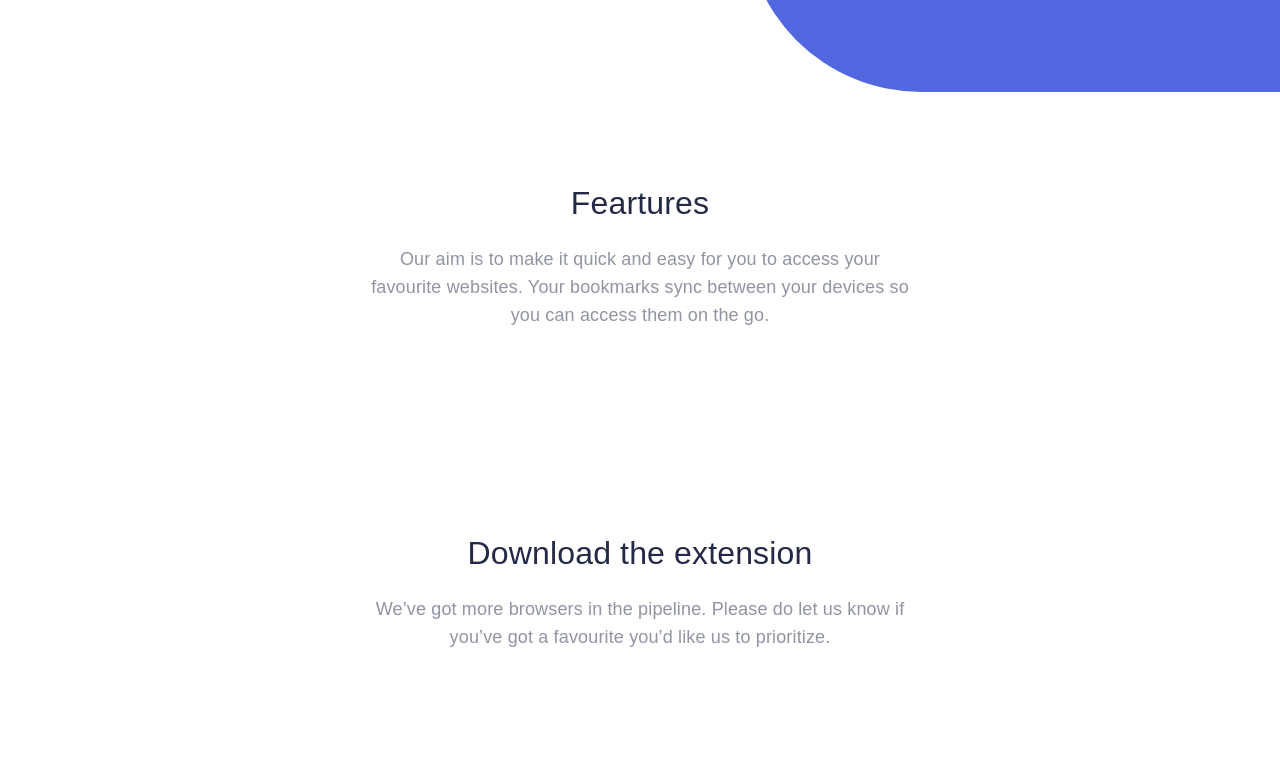
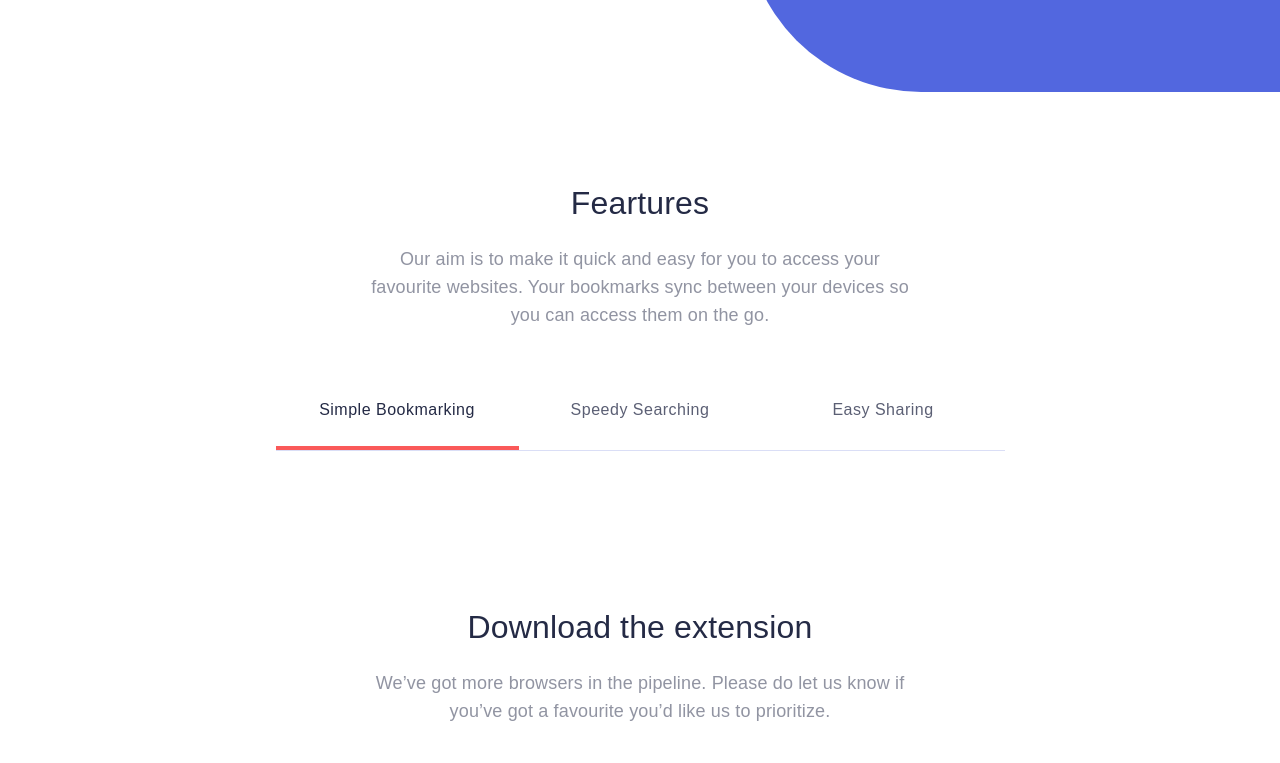
Before and after one commit to ShakhriyorIsobekov/Bookmark, a plain HTML site: page index.html in a window 1280 px wide. Shown: the part 597-1360 px from the top of the page. Drawn offline with Linux system fonts and the light colour scheme; a web font is replaced by a local one.

Commit message:
add changes in features-section

```diff
--- a/css/style.css
+++ b/css/style.css
@@ -245,7 +245,11 @@ body {
    max-width: 540px;
    margin: 0 auto;
    text-align: center;
-   margin-bottom: 48px;
+   margin-bottom: 40px;
+}
+
+.features__section-info {
+   margin-bottom: 44px;
 }
 
 .section__title {
@@ -259,3 +263,43 @@ body {
    font-size: 18px;
    line-height: 28px;
 }
+
+/* TABS */
+
+.tabs {
+}
+
+.tabs__list {
+   display: flex;
+   justify-content: center;
+}
+
+.tabs__item {
+   width: 243px;
+   border-bottom: 1px solid rgba(73, 93, 207, 0.2);
+}
+
+.tabs__link {
+   display: block;
+   text-align: center;
+   color: var(--text-color-75);
+   transition: all 0.4s ease;
+   padding: 28px 0;
+   border-bottom: 4px solid transparent;
+   font-size: 16px;
+   line-height: 17px;
+   letter-spacing: 0.5px;
+}
+
+.tabs__link:hover {
+   color: var(--red);
+}
+
+.tabs__link:active {
+   opacity: 0.6;
+}
+
+.tabs__item-active .tabs__link {
+   color: var(--text-color);
+   border-color: var(--red);
+}
--- a/index.html
+++ b/index.html
@@ -64,15 +64,29 @@
       </div>
 
       <!-- Feartures -->
-      <section class="section">
+      <section class="features section">
          <div class="container">
-            <div class="section__info">
+            <div class="features__section-info section__info">
                <h2 class="section__title">
                   Feartures
                </h2>
                <p class="section__description">
                   Our aim is to make it quick and easy for you to access your favourite websites. Your bookmarks sync between your devices so you can access them on the go.
                </p>
+            </div>
+            <!-- TABS -->
+            <div class="tabs">
+               <ul class="tabs__list">
+                  <li class="tabs__item tabs__item-active">
+                     <a href="#" class="tabs__link">Simple Bookmarking</a>
+                  </li>
+                  <li class="tabs__item">
+                     <a href="#" class="tabs__link ">Speedy Searching</a>
+                  </li>
+                  <li class="tabs__item">
+                     <a href="#" class="tabs__link">Easy Sharing</a>
+                  </li>
+               </ul>
             </div>
          </div>
       </section>
```
